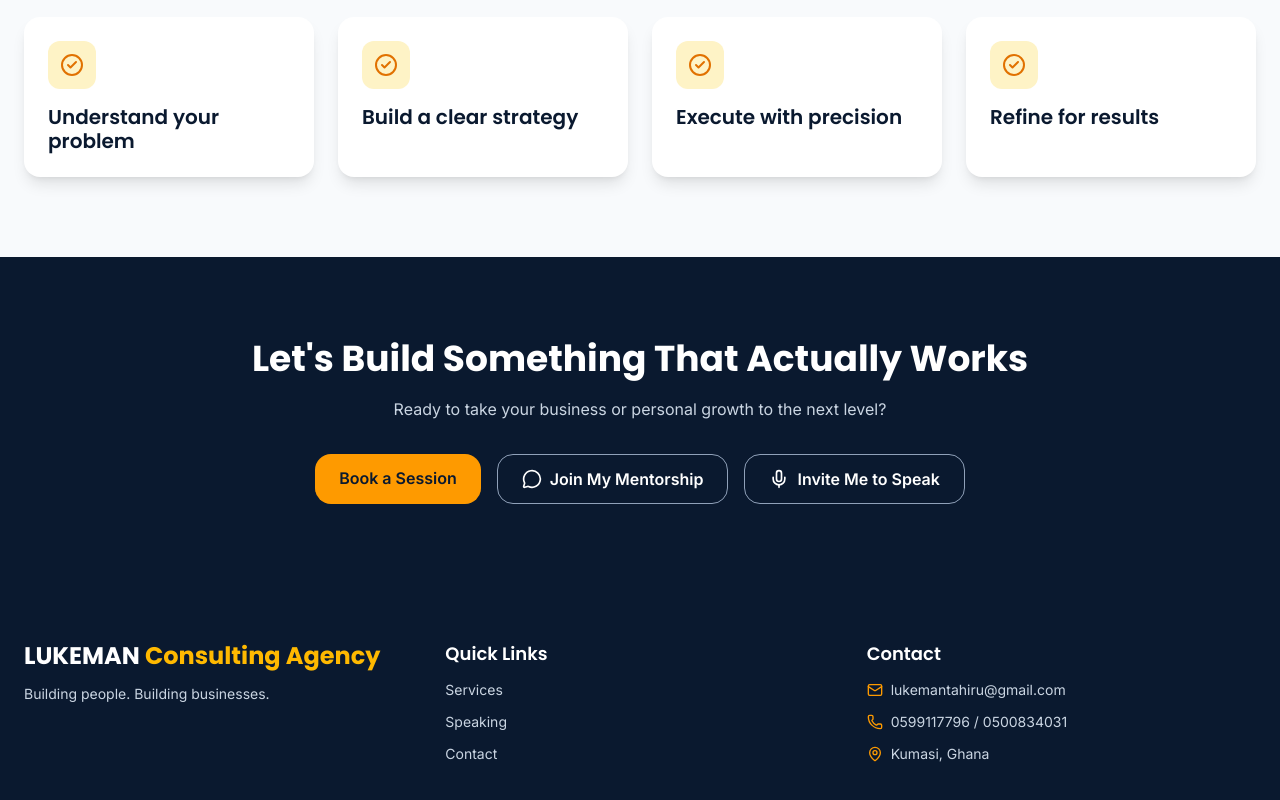
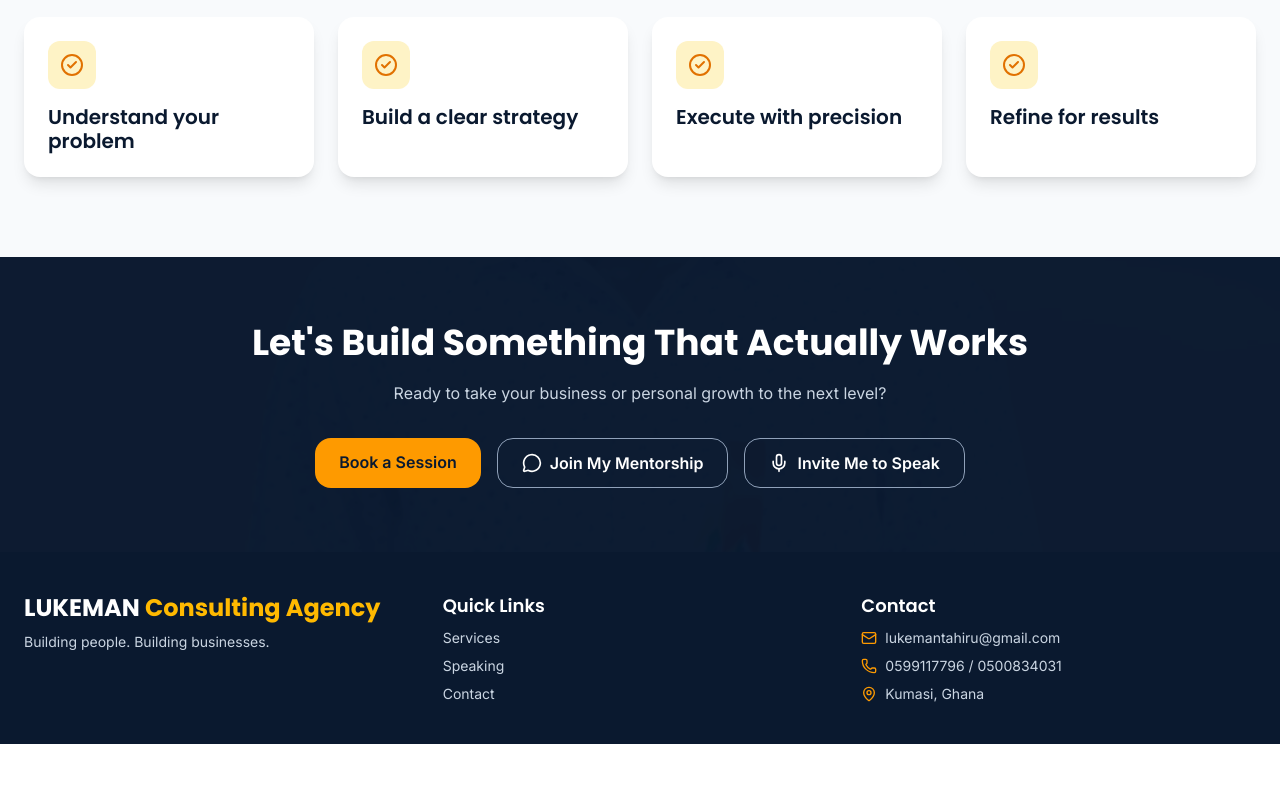
Before and after one commit to Benchog/lukeman-website, a Next.js app: page / in a window 1280 px wide. Shown: the part 2557-3357 px from the top of the page. After the commit the page ends 3301 px from the top, so only its background shows below. Built offline with nearby package versions, Linux system fonts and the light colour scheme.

Commit message:
Refine LCA logo clarity, compress footer height, and add premium CTA background image

```diff
--- a/app/page.tsx
+++ b/app/page.tsx
@@ -1,4 +1,5 @@
 import type { Metadata } from "next";
+import Image from "next/image";
 import Link from "next/link";
 import {
   CheckCircle2,
@@ -96,8 +97,17 @@ export default function Home() {
         </div>
       </section>
 
-      <section className="py-16 sm:py-20 bg-[#0A192F]">
-        <div className="max-w-7xl mx-auto px-4 sm:px-6 text-center">
+      <section className="relative overflow-hidden py-14 sm:py-16 bg-[#0A192F]">
+        <Image
+          src="/Lukeman.jpeg"
+          alt=""
+          fill
+          aria-hidden="true"
+          className="object-cover opacity-10"
+          sizes="100vw"
+        />
+        <div className="absolute inset-0 bg-[#0A192F]/85" />
+        <div className="relative max-w-7xl mx-auto px-4 sm:px-6 text-center">
           <h2 className="text-2xl sm:text-3xl md:text-4xl font-bold text-white">Let&apos;s Build Something That Actually Works</h2>
           <p className="mt-4 text-slate-300 leading-relaxed max-w-2xl mx-auto">
             Ready to take your business or personal growth to the next level?
--- a/components/site-footer.tsx
+++ b/components/site-footer.tsx
@@ -3,16 +3,16 @@ import { Mail, MapPin, Phone } from "lucide-react";
 
 export function SiteFooter() {
   return (
-    <footer className="bg-[#0A192F] py-12 sm:py-14">
-      <div className="max-w-7xl mx-auto px-4 sm:px-6 grid gap-8 md:grid-cols-3">
+    <footer className="bg-[#0A192F] py-8 sm:py-10">
+      <div className="max-w-7xl mx-auto px-4 sm:px-6 grid gap-6 md:grid-cols-3">
         <div>
           <p className="font-heading text-xl sm:text-2xl font-bold">
             <span className="text-white">LUKEMAN</span>{" "}
             <span className="text-amber-400">Consulting Agency</span>
           </p>
-          <p className="mt-3 text-sm text-slate-300">Building people. Building businesses.</p>
+          <p className="mt-2 text-sm text-slate-300">Building people. Building businesses.</p>
         </div>
-        <div className="space-y-3 text-sm text-slate-300">
+        <div className="space-y-2 text-sm text-slate-300">
           <p className="font-heading text-lg font-semibold text-white">Quick Links</p>
           <Link href="/services" className="block hover:text-amber-400">
             Services
@@ -24,7 +24,7 @@ export function SiteFooter() {
             Contact
           </Link>
         </div>
-        <div className="space-y-3 text-sm text-slate-300">
+        <div className="space-y-2 text-sm text-slate-300">
           <p className="font-heading text-lg font-semibold text-white">Contact</p>
           <p className="flex items-center gap-2"><Mail className="h-4 w-4 text-amber-500" /> lukemantahiru@gmail.com</p>
           <p className="flex items-center gap-2"><Phone className="h-4 w-4 text-amber-500" /> 0599117796 / 0500834031</p>
```
Also changed, not shown: public/favicon.svg, public/lca-logo.svg.
